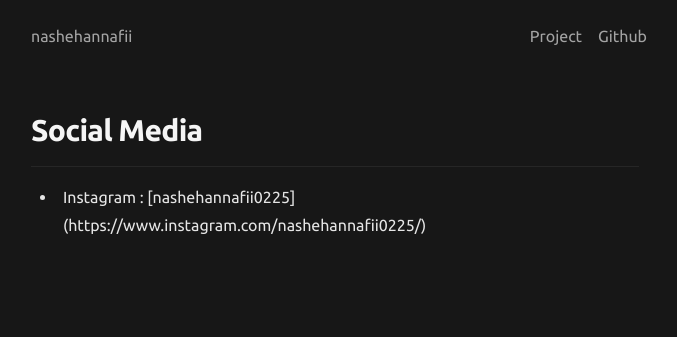
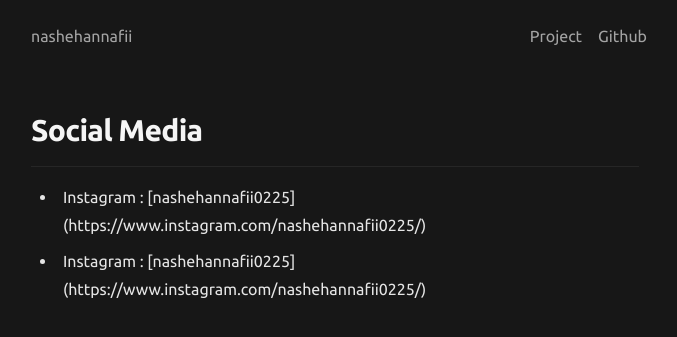
Before and after one commit to nashehannafii/nasheh.github.io, a Jekyll site: the page built from social_media.md, in a window 1280 px wide. Shown: the top 337 px of the page, without its empty margins (305-982 px from the left). Built offline with Jekyll 4.4.1, drawn with Linux system fonts in a browser that asks for light colours.

Commit message:
[Update Social Media]

```diff
--- a/social_media.md
+++ b/social_media.md
@@ -5,3 +5,4 @@ permalink: /social-media/
 ---
 
 * Instagram : [nashehannafii0225] (https://www.instagram.com/nashehannafii0225/)
+* Instagram : [nashehannafii0225] (https://www.instagram.com/nashehannafii0225/)
```
